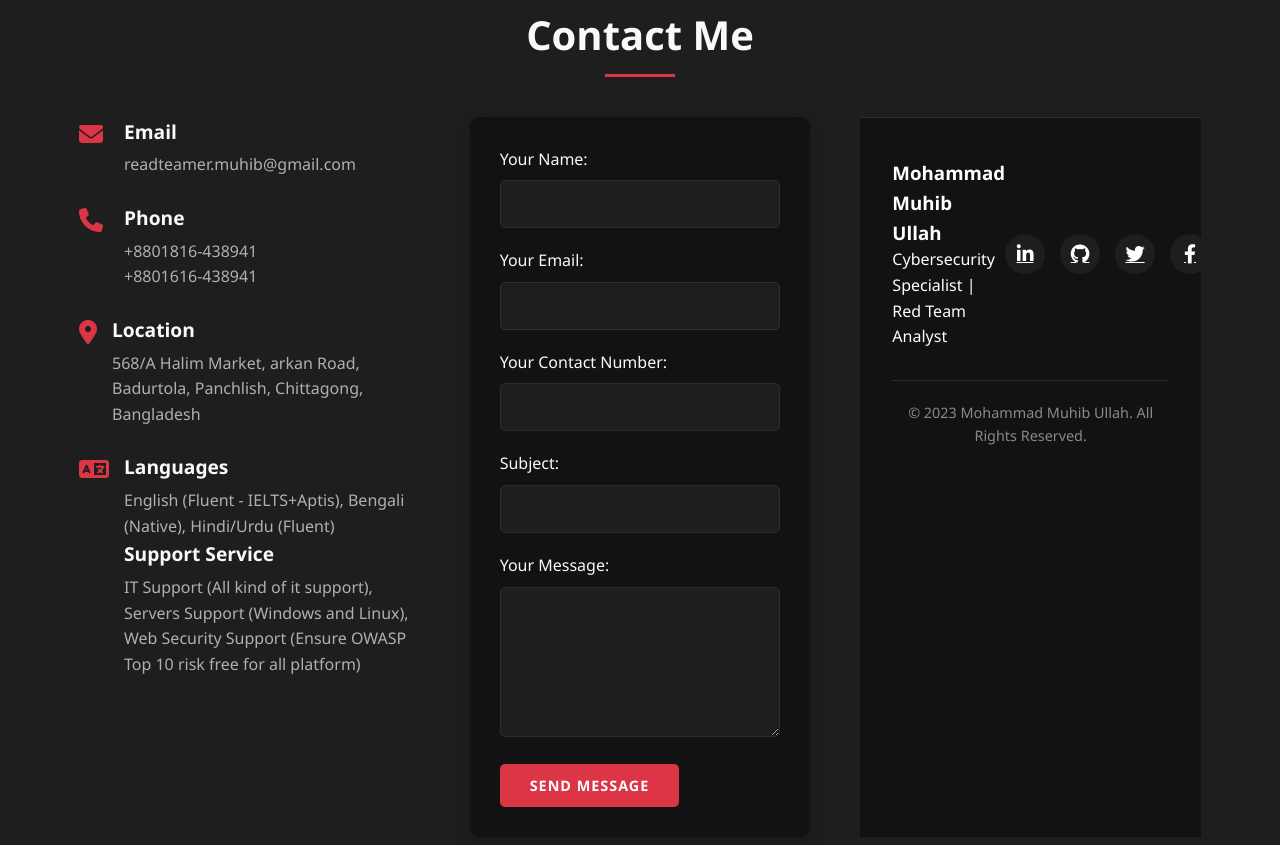
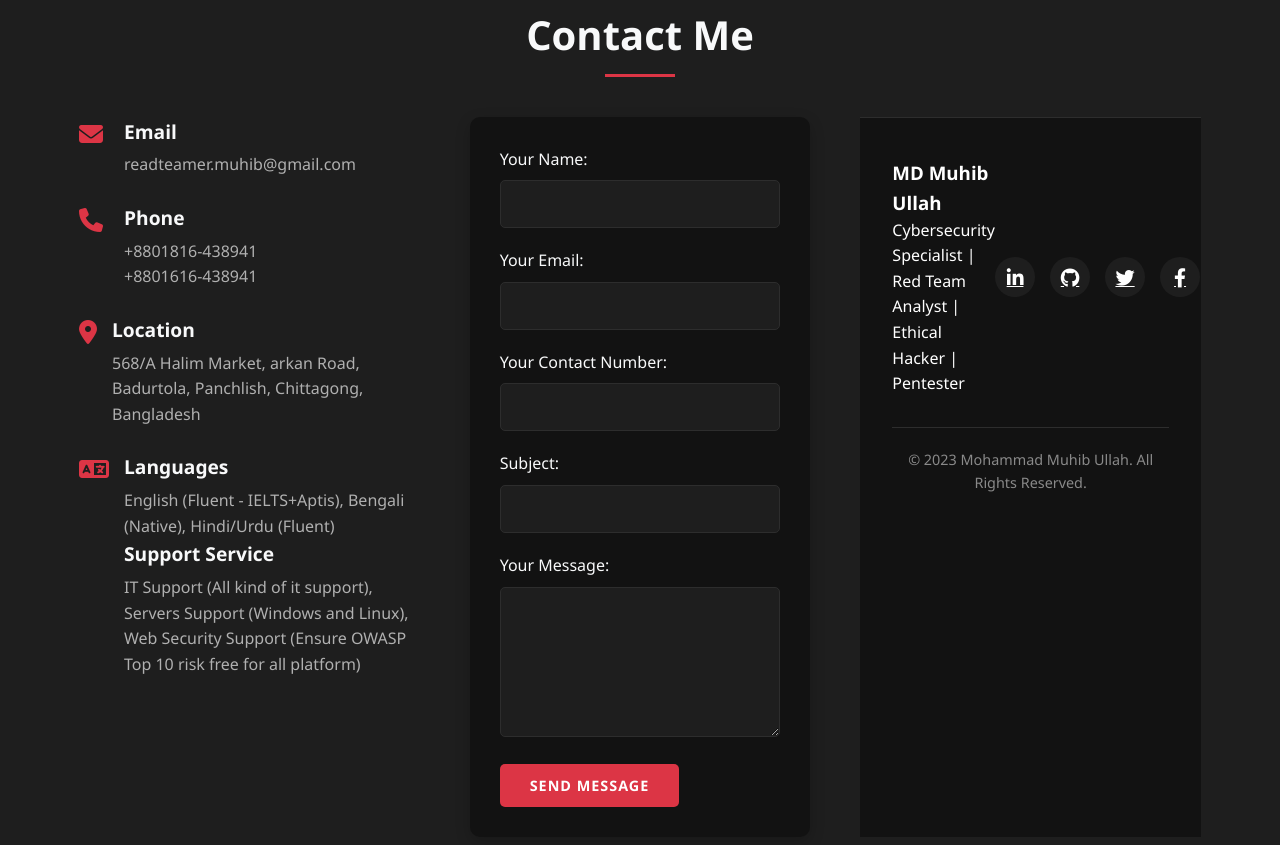
Before and after one commit to MuhibChy/WebSecurity, a plain HTML site: page index.html in a window 1280 px wide. Shown: the part 5107-5952 px from the top of the page. Drawn offline with Linux system fonts and the light colour scheme.

Commit message:
Update index.html

```diff
--- a/index.html
+++ b/index.html
@@ -1007,8 +1007,8 @@
     <div class="container">
         <div class="footer-content">
             <div class="footer-info">
-                <h3>Mohammad Muhib Ullah</h3>
-                <p>Cybersecurity Specialist | Red Team Analyst</p>
+                <h3>MD Muhib Ullah</h3>
+                <p>Cybersecurity Specialist | Red Team Analyst | Ethical Hacker | Pentester</p>
             </div>
             <div class="social-links">
                 <a href="https://www.linkedin.com/in/muhib90/" target="_blank" title="LinkedIn">
```
